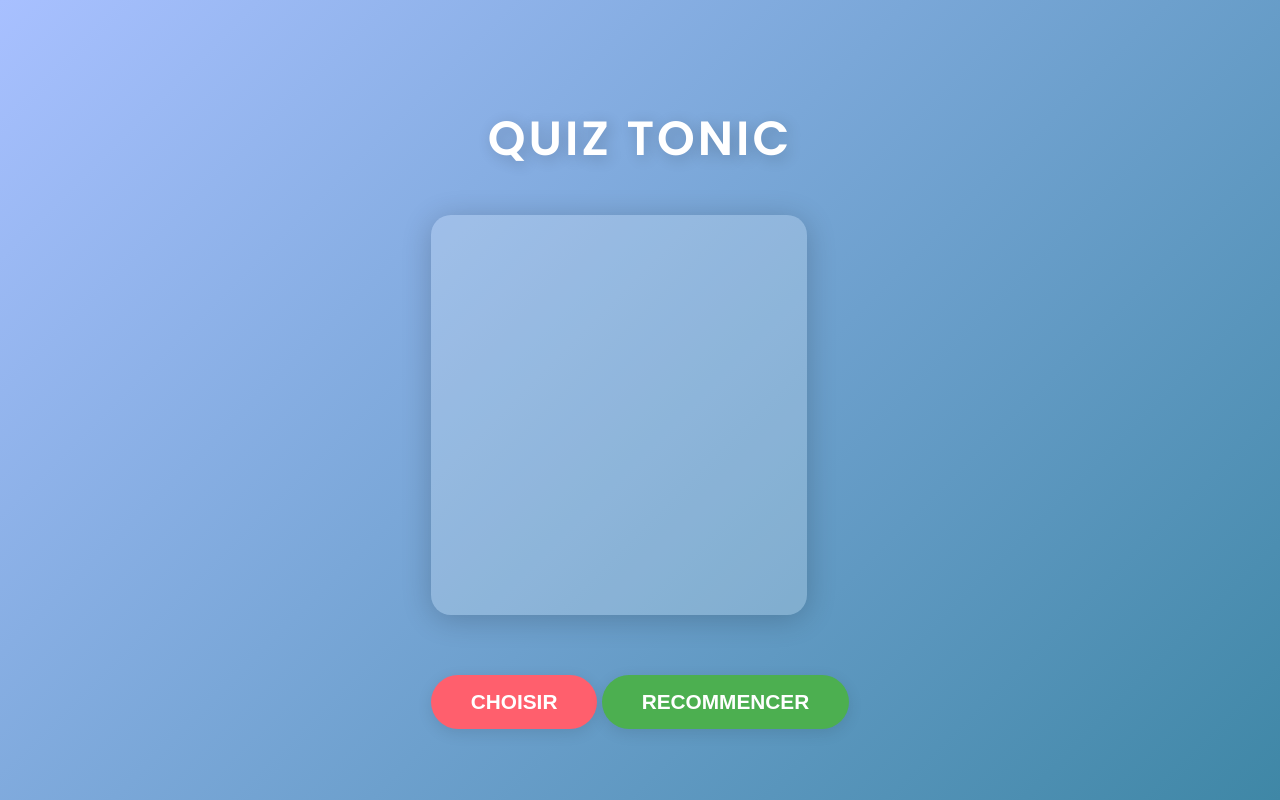
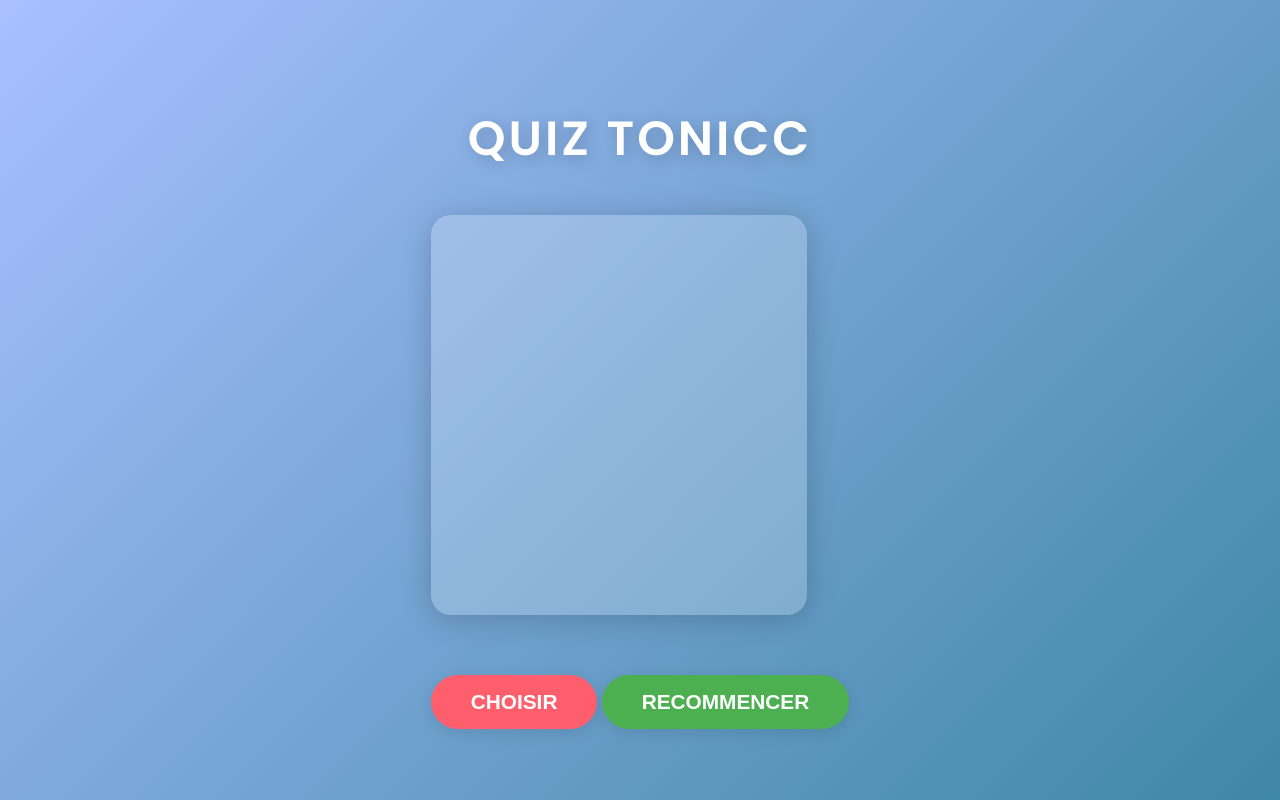
Before and after one commit to alphontheflux/QUIZTONIC, a plain HTML site: page bete.html in a window 1280 px wide. Drawn offline with Linux system fonts and the light colour scheme.

Commit message:
modif2r/

```diff
--- a/bete.html
+++ b/bete.html
@@ -12,7 +12,7 @@
   </head>
   <body>
     <div>
-      <h1>Quiz Tonic</h1>
+      <h1>Quiz TonicC</h1>
       <div id="fingerContainer"></div>
       <button onclick="chooseFingers()">Choisir</button>
       <button class="refresh-button" onclick="window.location.reload();">
```
